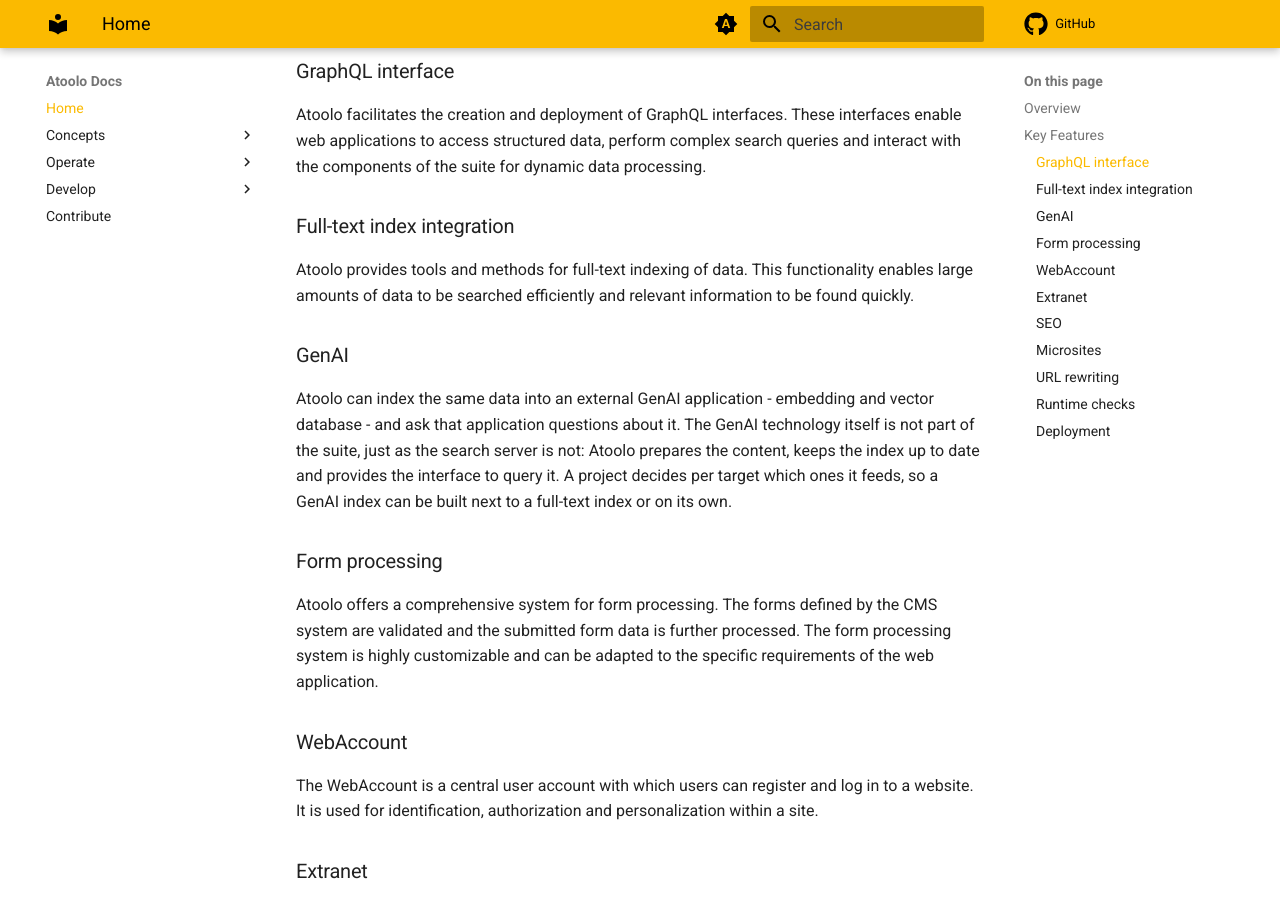
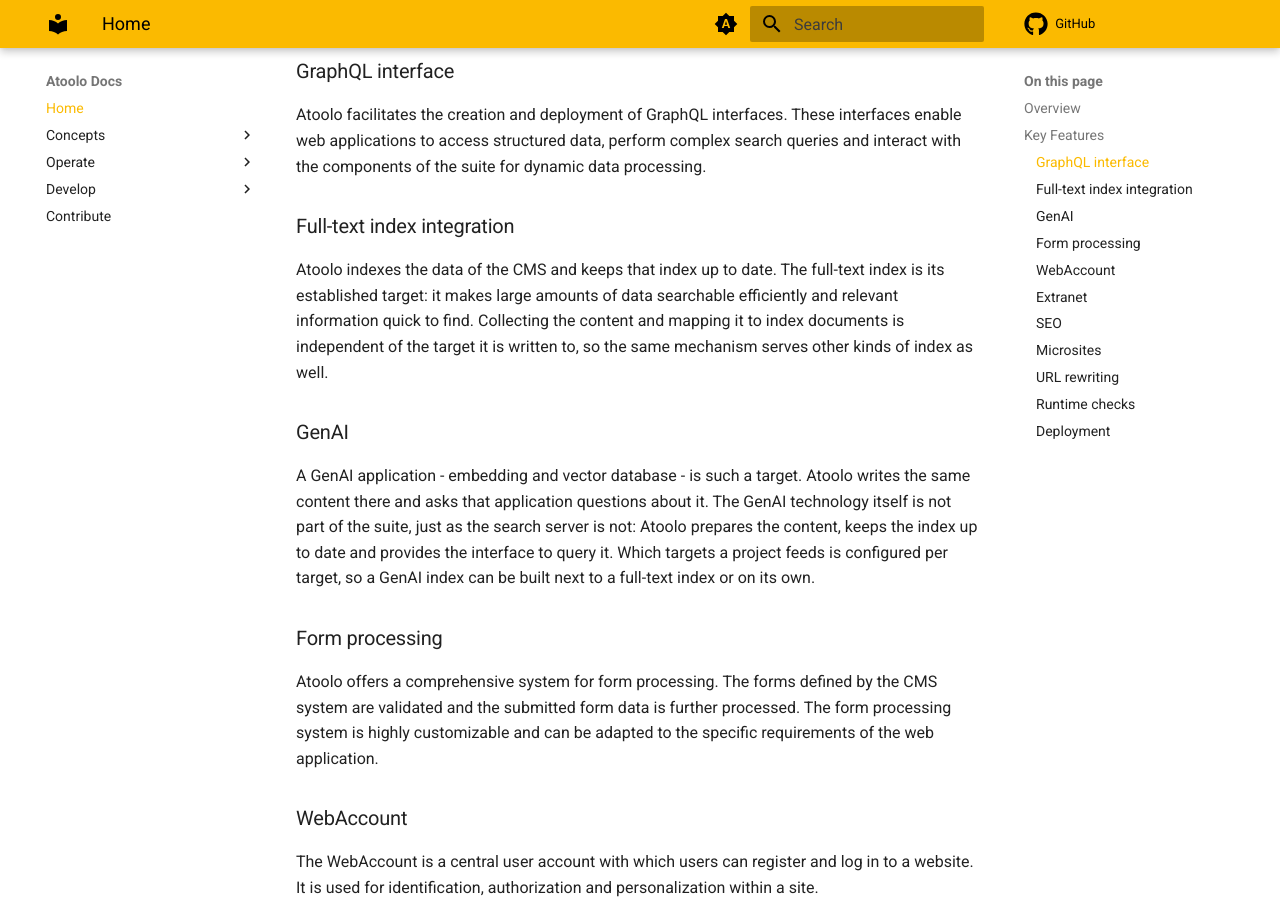
Before and after one commit to sitepark/atoolo-docs, an MkDocs documentation site: the page built from docs/index.md, in a window 1280 px wide and 900 px high, scrolled down 510 px. Built offline with MkDocs 1.6.1 and Material for MkDocs 9.7.7, drawn with Linux system fonts in a browser that asks for light colours; comment, search, counter and statistics services are not loaded.

Commit message:
docs: describe indexing as target independent
The full-text section read as if full-text search were the only thing
the data is indexed for. Since the indexer core was split out, that is
one target among several, and the GenAI section right below follows from
it instead of standing on its own.

Co-Authored-By: Claude Opus 5 (1M context) <noreply@anthropic.com>

```diff
--- a/docs/index.md
+++ b/docs/index.md
@@ -14,11 +14,11 @@ Atoolo facilitates the creation and deployment of GraphQL interfaces. These inte
 
 ### Full-text index integration
 
-Atoolo provides tools and methods for full-text indexing of data. This functionality enables large amounts of data to be searched efficiently and relevant information to be found quickly.
+Atoolo indexes the data of the CMS and keeps that index up to date. The full-text index is its established target: it makes large amounts of data searchable efficiently and relevant information quick to find. Collecting the content and mapping it to index documents is independent of the target it is written to, so the same mechanism serves other kinds of index as well.
 
 ### GenAI
 
-Atoolo can index the same data into an external GenAI application - embedding and vector database - and ask that application questions about it. The GenAI technology itself is not part of the suite, just as the search server is not: Atoolo prepares the content, keeps the index up to date and provides the interface to query it. A project decides per target which ones it feeds, so a GenAI index can be built next to a full-text index or on its own.
+A GenAI application - embedding and vector database - is such a target. Atoolo writes the same content there and asks that application questions about it. The GenAI technology itself is not part of the suite, just as the search server is not: Atoolo prepares the content, keeps the index up to date and provides the interface to query it. Which targets a project feeds is configured per target, so a GenAI index can be built next to a full-text index or on its own.
 
 ### Form processing
 
```
